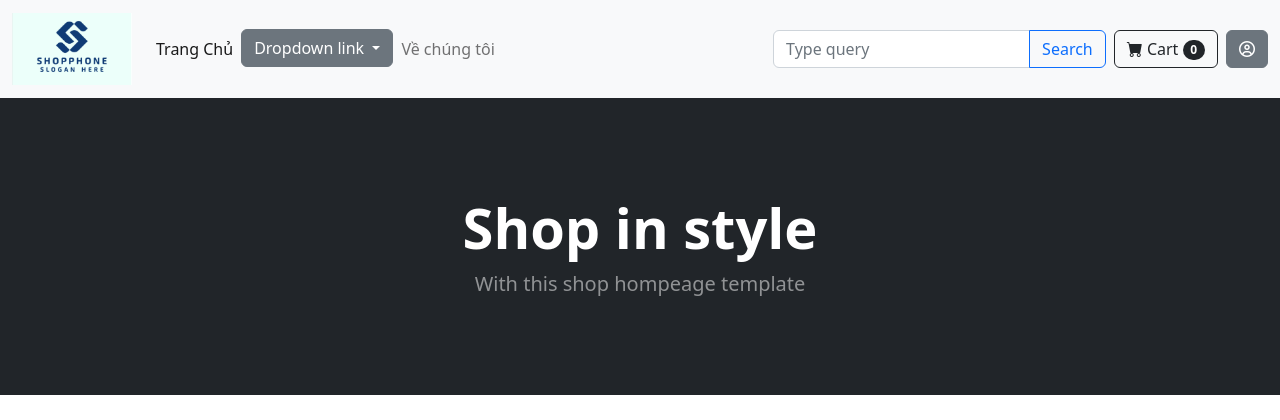
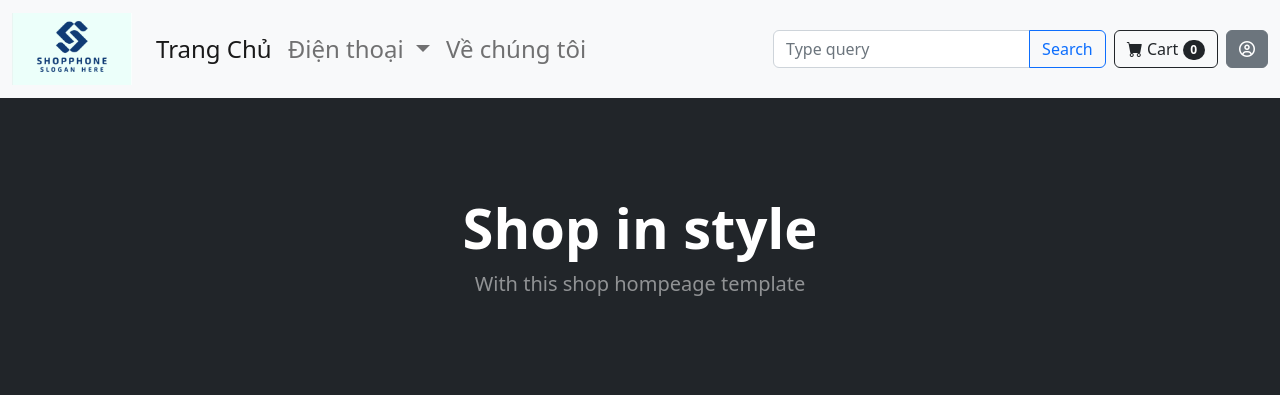
Before and after one commit to Martel-359/Web_Phone, a PHP site: page / in a window 1280 px wide. Shown: the top 420 px of the page. Run offline with PHP 8.4, Linux system fonts and the light colour scheme; grey boxes labelled with a size stand in for pictures from a placeholder-image service; some libraries are stand-ins or nearby versions.

Commit message:
fix header

```diff
--- a/partials/header.php
+++ b/partials/header.php
@@ -9,10 +9,14 @@
         <!-- Favicon-->
         <link rel="icon" type="image/x-icon" href="assets/favicon.ico" />
         <!-- Bootstrap icons-->
+
         <link href="https://cdn.jsdelivr.net/npm/bootstrap-icons@1.5.0/font/bootstrap-icons.css" rel="stylesheet" />
         <link rel="stylesheet" href="https://cdnjs.cloudflare.com/ajax/libs/font-awesome/6.4.0/css/all.min.css" integrity="sha512-iecdLmaskl7CVkqkXNQ/ZH/XLlvWZOJyj7Yy7tcenmpD1ypASozpmT/E0iPtmFIB46ZmdtAc9eNBvH0H/ZpiBw==" crossorigin="anonymous" referrerpolicy="no-referrer" />
         <link rel="stylesheet" href="css/css_phone.css">
+        <script src="https://code.jquery.com/jquery-3.6.4.js" integrity="sha256-a9jBBRygX1Bh5lt8GZjXDzyOB+bWve9EiO7tROUtj/E=" crossorigin="anonymous"></script>
         <!-- Core theme CSS (includes Bootstrap)-->
+        <script src="https://ajax.googleapis.com/ajax/libs/jquery/3.6.3/jquery.min.js"></script>
+  <script src="https://maxcdn.bootstrapcdn.com/bootstrap/3.4.1/js/bootstrap.min.js"></script>
         <link href="css/styles.css" rel="stylesheet" />
 
     </head>
@@ -35,23 +39,20 @@
                 <a class="navbar-brand" href="#"><img style="height: 72px;" src="./imgs/logo.png" alt=""></a>
                 <ul class="navbar-nav me-auto mb-2 mb-lg-0">
                   <li class="nav-item">
-                    <a class="nav-link active" aria-current="page" href="#">Trang Chủ</a>
+                    <a class="nav-link active fs-4" aria-current="page" href="#">Trang Chủ</a>
                   </li>
+                  <li class="nav-item dropdown">
+          <a class="nav-link dropdown-toggle fs-4" href="#" role="button" data-bs-toggle="dropdown" aria-expanded="false">
+           Điện thoại
+          </a>
+          <ul class="dropdown-menu">
+            <li><a class="dropdown-item" href="#">Iphone</a></li>
+            <li><a class="dropdown-item" href="#">SamSung</a></li>
+            <li><a class="dropdown-item" href="#">Các dòng khác</a></li>
+          </ul>
+        </li>
                   <li class="nav-item">
-                    <div class="dropdown show">
-                    <a class="btn btn-secondary dropdown-toggle" href="#" role="button" id="dropdownMenuLink" data-toggle="dropdown" aria-haspopup="true" aria-expanded="false">
-                        Dropdown link
-                    </a>
-
-                    <div class="dropdown-menu" aria-labelledby="dropdownMenuLink">
-                        <a class="dropdown-item" href="#">Action</a>
-                        <a class="dropdown-item" href="#">Another action</a>
-                        <a class="dropdown-item" href="#">Something else here</a>
-                    </div>
-</div>
-                  </li>
-                  <li class="nav-item">
-                    <a class="nav-link" href="#">Về chúng tôi</a>
+                    <a class="nav-link fs-4" href="#">Về chúng tôi</a>
                   </li>
                 </ul>
                 <form class="d-flex input-group w-auto">
```
